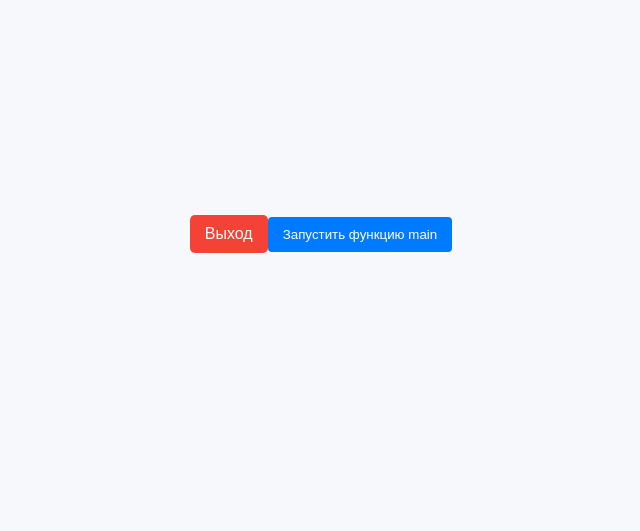
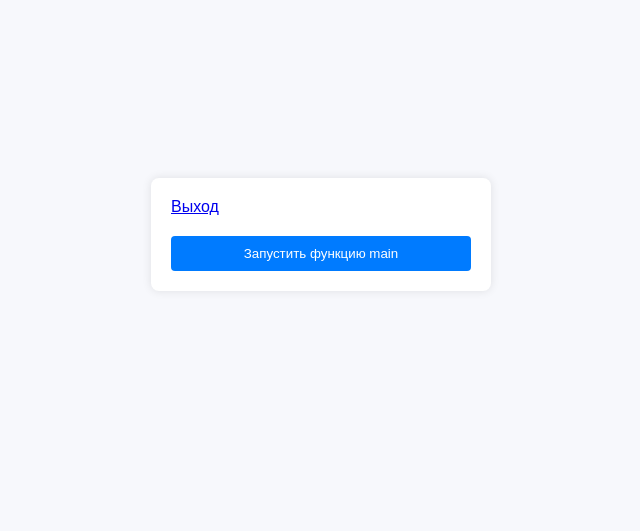
Before and after one commit to dzarlax/RSS-summuriser, a Flask app: page / in a window 1280 px wide. Shown: the part 174-705 px from the top of the page, without its empty margins (319-959 px from the left). Run offline with Flask 3, Linux system fonts and the light colour scheme; the visitor is signed in with stand-in values (Sample User, id 1).

Commit message:
Beautiful main page

```diff
--- a/templates/index.html
+++ b/templates/index.html
@@ -55,17 +55,23 @@
                 transform: rotate(360deg);
             }
         }
-        .logout-btn {
-            padding: 10px 15px;
-            background-color: #f44336; /* Красный цвет */
-            color: white;
-            text-decoration: none;
-            border-radius: 5px;
-            transition: background-color 0.3s;
+        .container {
+            background-color: #fff;
+            padding: 20px;
+            border-radius: 8px;
+            box-shadow: 0 0 10px rgba(0, 0, 0, 0.1);
+            width: 300px;
         }
 
-        .logout-btn:hover {
-            background-color: #e53935; /* Темно-красный цвет при наведении */
+        .logout-btn {
+            display: block;
+            margin-bottom: 20px;
+        }
+
+        form {
+            display: flex;
+            flex-direction: column;
+            gap: 10px;
         }
     </style>
     <script>
@@ -123,6 +129,7 @@
     </script>
 </head>
 <body>
+    <div class="container">
         {% with messages = get_flashed_messages(with_categories=true) %}
             {% if messages %}
                 {% for category, message in messages %}
@@ -134,6 +141,7 @@
         <form id="mainForm" onsubmit="submitForm(event)">
             <button type="submit">Запустить функцию main</button>
         </form>
+    </div>
 
     <div id="loading" style="display: none;">
         <p>Ваш запрос обрабатывается, пожалуйста, подождите...</p>
```
Lines whose indentation alone changed are shown as unchanged.
